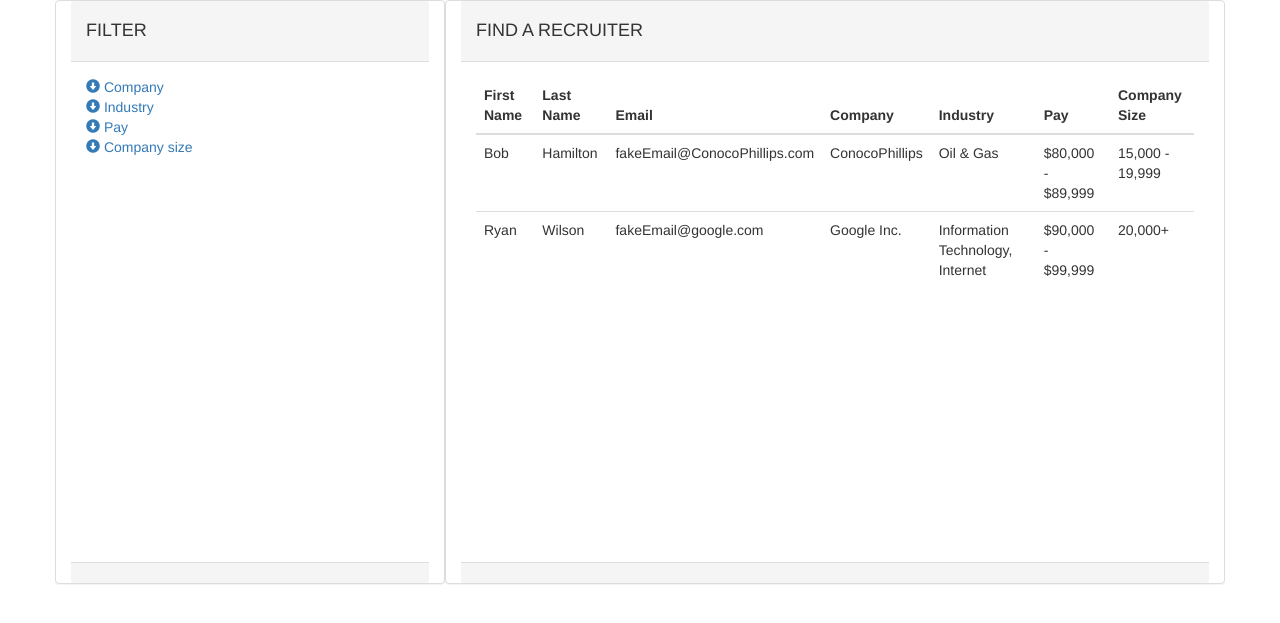
After one commit to rpwilliams/RecruitMe, a Flask app: page /student-view in a window 1280 px wide. The commit adds this page. Shown: the top 623 px of the page. Run offline with Flask 2, Linux system fonts and the light colour scheme; some libraries are stand-ins or nearby versions.

Commit message:
Added student view

```diff
--- a/app.py
+++ b/app.py
@@ -26,6 +26,10 @@ def login():
 def recruiterView():
 	return render_template('/recruiter/recruiter-view.html')
 
+@app.route('/student-view')
+def studentView():
+	return render_template('/student/student-view.html')
+
 @app.route('/sign-up')
 def signUp():
     return render_template('/sign-up.html')
--- a/templates/student/student-sign-up.html
+++ b/templates/student/student-sign-up.html
@@ -1,4 +1,4 @@
-<!DOCTYPE html>
+fbib<!DOCTYPE html>
 <html lang="en">
 	<head>
 		<title> RecruitMe </title>
@@ -49,10 +49,10 @@
 				</div>
 			</form>
 			<!-- Find a candidate button -->
-			<button type="button" class="btn btn-lg btn-success">
+			<a href="{{ url_for('studentView') }}" type="button" class="btn btn-lg btn-success">
       			<span class="glyphicon glyphicon-search"></span>
       			Find your dream job!
-    		</button>
+    		</a>
 
 		</div>
 	</body>
--- /dev/null
+++ b/templates/student/student-view.html
@@ -0,0 +1,131 @@
+<!DOCTYPE html>
+<html lang="en">
+	<head>
+		<title> RecruitMe </title>
+		<meta charset="utf-8">
+		<meta name="viewport" content="width=device-width, initial-scale=1">
+		<link rel="stylesheet" href="https://maxcdn.bootstrapcdn.com/bootstrap/3.3.7/css/bootstrap.min.css">
+  		<script src="https://ajax.googleapis.com/ajax/libs/jquery/3.1.1/jquery.min.js"></script>
+  		<script src="https://maxcdn.bootstrapcdn.com/bootstrap/3.3.7/js/bootstrap.min.js"></script>
+	</head>
+	<body>
+		<div class="container">
+
+			<!-- Filter -->
+			<div class="row">
+				<div class="panel panel-default col-lg-4">
+					<div class="panel-heading">
+						<h4>
+						FILTER
+						</h4>
+					</div>
+					<div class="panel-body" style="min-height: 500px; max-height: 500px;">
+						<ul class="list-unstyled">
+							<!-- Collapsable Company checkboxes -->
+							<li>
+								<a data-toggle="collapse" href="#companyCollapse"><span class="glyphicon glyphicon glyphicon-circle-arrow-down"></span> Company</a>
+								<div id="companyCollapse" class="panel-collapse collapse">
+							      <form>
+							      	<div class="checkbox">
+									  <label><input type="checkbox" checked="true" value="">ConocoPhillips</label>
+									</div>
+									<div class="checkbox">
+									  <label><input type="checkbox" value="" checked="true">Google</label>
+									</div>
+							      </form>
+							    </div>
+						    </li>
+
+						    <!-- Collapsable industry checkboxes -->
+							<li>
+							    <a data-toggle="collapse" href="#industryCollapse"><span class="glyphicon glyphicon glyphicon-circle-arrow-down"></span> Industry</a>
+								<div id="industryCollapse" class="panel-collapse collapse">
+							      <form>
+							      	<div class="checkbox">
+									  <label><input type="checkbox" value="" checked="true">Oil & Gas</label>
+									</div>
+									<div class="checkbox">
+									  <label><input type="checkbox" value="" checked="true">Information Technology</label>
+									</div>
+							      </form>
+							    </div>
+						    </li>
+
+						    <!-- Collapsable Pay checkboxes -->
+						    <li>
+							    <a data-toggle="collapse" href="#payCollapse"><span class="glyphicon glyphicon glyphicon-circle-arrow-down"></span> Pay</a>
+								<div id="payCollapse" class="panel-collapse collapse">
+							      <form>
+							      	<div class="checkbox">
+									  <label><input type="checkbox" value="" checked="true">$50,000 - $59,999</label>
+									</div>
+									<div class="checkbox">
+									  <label><input type="checkbox" value="" checked="true">$90,000 - $100,000</label>
+									</div>
+							      </form>
+							    </div>
+						    </li>
+
+						    <!-- Collapsable size checkboxes -->
+						    <li>
+							    <a data-toggle="collapse" href="#sizeCollapse"><span class="glyphicon glyphicon glyphicon-circle-arrow-down"></span> Company size</a>
+								<div id="sizeCollapse" class="panel-collapse collapse">
+							      <form>
+							      	<div class="checkbox">
+									  <label><input type="checkbox" value="" checked="true">0 - 99 </label>
+									</div>
+									<div class="checkbox">
+									  <label><input type="checkbox" value="" checked="true">20,000+ </label>
+									</div>
+							      </form>
+							    </div>
+						    </li>
+					    </ul>
+					</div>
+					<div class="panel-footer"></div>
+				</div>
+
+				<!-- Main header -->
+				<div class="panel panel-default col-lg-8">
+					<div class="panel-heading"><h4>FIND A RECRUITER</h4></div>
+					<div class="panel-body" style="min-height: 500px; max-height: 500px;">
+						<!-- Student Info Table -->
+						<table class = "table table-hover">
+							<thead>
+								<th> First Name </th>
+								<th> Last Name </th>
+								<th> Email </th>
+								<th> Company </th>
+								<th> Industry </th>
+								<th> Pay </th>
+								<th> Company Size </th>
+							</thead>
+							<tbody>
+							 	<tr>
+							        <td>Bob</td>
+							        <td>Hamilton</td>
+							        <td>fakeEmail@ConocoPhillips.com</td>
+							        <td>ConocoPhillips</td>
+							        <td>Oil & Gas</td>
+							        <td>$80,000 - $89,999</td>
+							        <td>15,000 - 19,999</td>
+							      </tr>
+								 <tr>
+							        <td>Ryan</td>
+							        <td>Wilson</td>
+							        <td>fakeEmail@google.com</td>
+							        <td>Google Inc.</td>
+							        <td>Information Technology, Internet</td>
+							        <td>$90,000 - $99,999</td>
+							        <td>20,000+</td>
+							      </tr>
+							</tbody>
+						</table>
+					</div>
+					<div class="panel-footer">
+					</div>
+				</div>
+			</div>
+		</div>
+	</body>
+</html>
```
